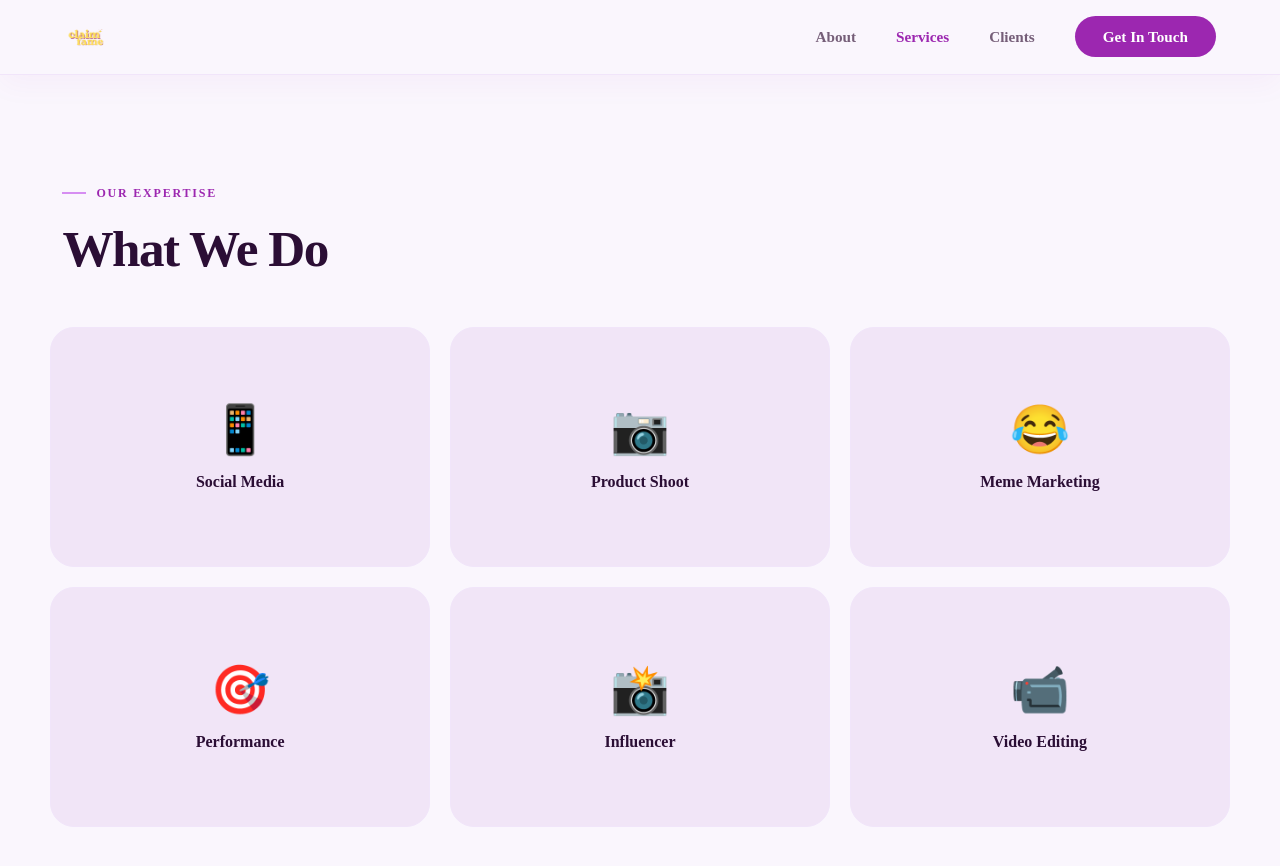
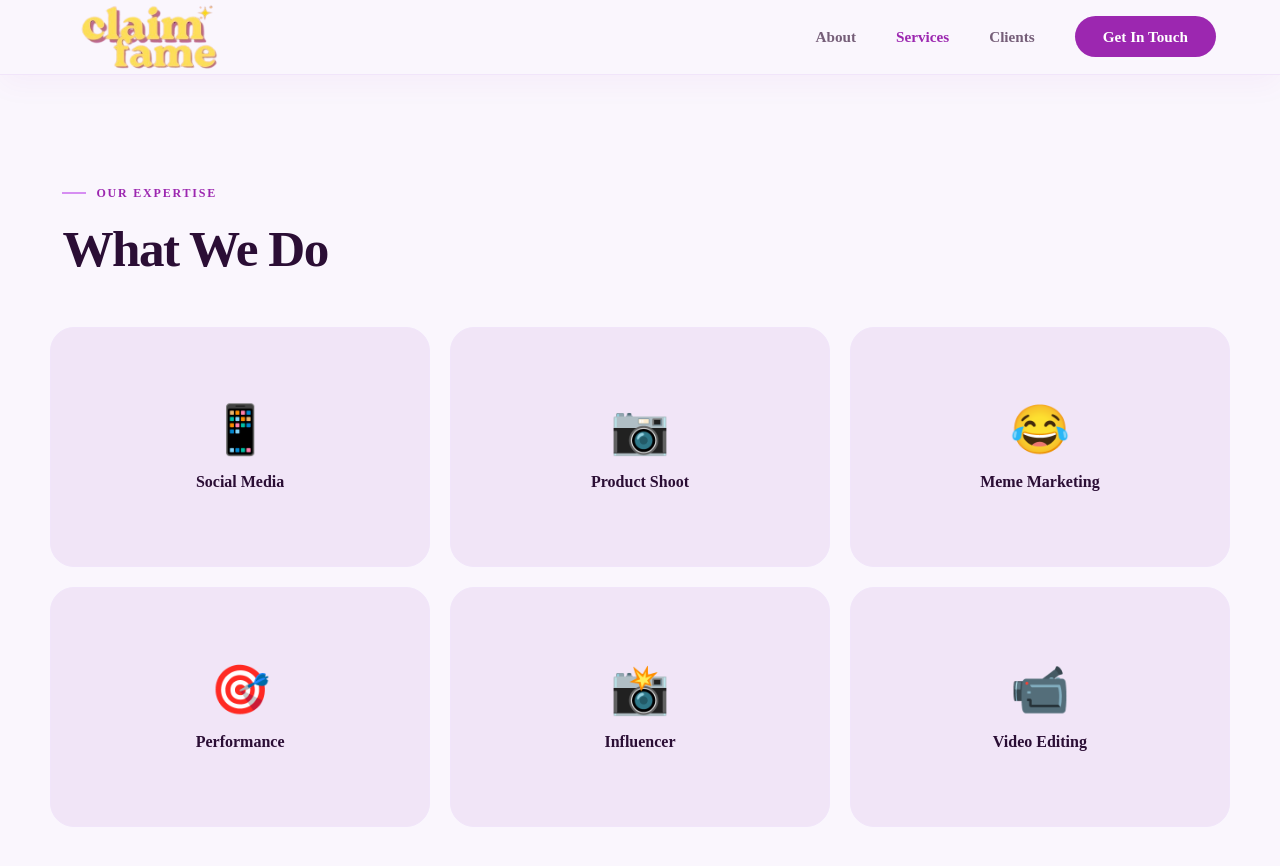
Before and after one commit to sawnthoosh/cf, a Next.js app: page /services in a window 1280 px wide. Built offline with nearby package versions, Linux system fonts and the light colour scheme; a web font is replaced by a local one.

Commit message:
Update header and footer logo width to 175px, replace Twitter icon with official X logo and make social links active

```diff
--- a/src/app/globals.css
+++ b/src/app/globals.css
@@ -898,8 +898,8 @@ footer {
 }
 /* ── BRAND LOGO LOGIC ── */
 .nav-brand-logo {
-  height: 45px;
-  width: auto;
+  width: 175px;
+  height: auto;
   object-fit: contain;
   opacity: 0; /* Hidden by default at the top of the page */
   transform: translateY(10px);
```
Also changed, not shown: src/app/page.tsx (+6 -7 lines).
